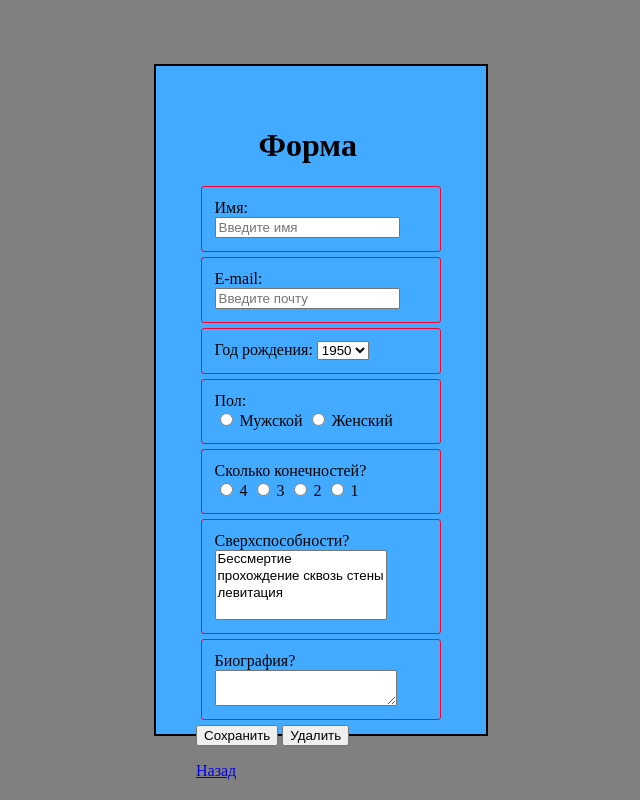
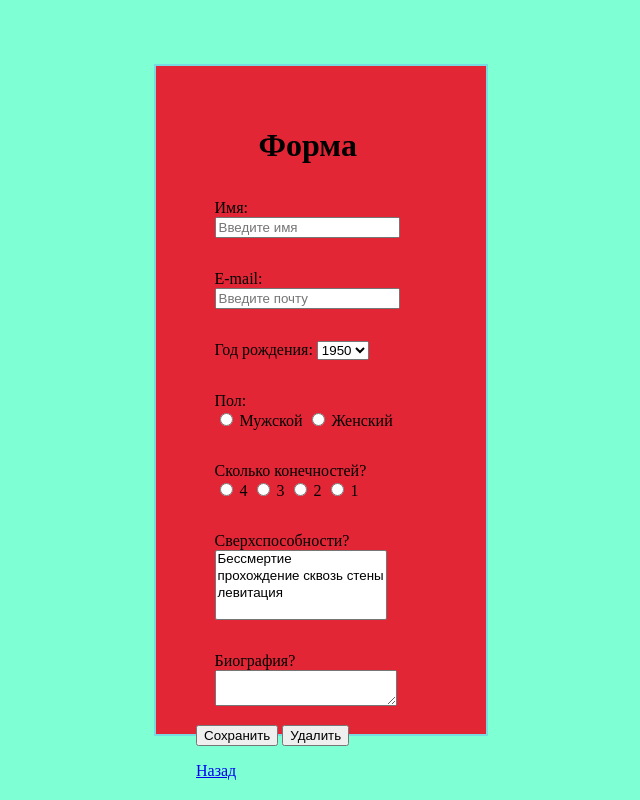
Before and after one commit to Asya203/Web_2, a PHP site: page /form.php?edit_id=1 in a window 1280 px wide. Shown: the whole page, without its empty margins (319-959 px from the left). Run offline with PHP 8.4, Linux system fonts and the light colour scheme; data that the repository does not hold is empty.

Commit message:
Update form.php

```diff
--- a/n6/form.php
+++ b/n6/form.php
@@ -1,6 +1,6 @@
 <style>
 body{
-    background-color: #808080;
+    background-color: #7FFFD4;
     display: flex;
     justify-content:center;
     margin-top:5%;
@@ -9,8 +9,8 @@ body{
 .main{
     padding: 40px;
     width: 250px;
-    background-color:  #42aaff;
-    border: 2px solid #000f;
+    background-color:  #E32636;
+    border: 2px solid #78DBE2;
 }
 
 h1{
@@ -22,11 +22,11 @@ h1{
     margin:2%;
     padding: 5%;
     border: 1px solid;
-    border-color: #fd0130;
+    border-color: #E32636;
     border-radius: 3px;
 }
 .error {
-    border-color: #fd0130;
+    border-color: #E32636;
   }
 </style>
 <?php
```
